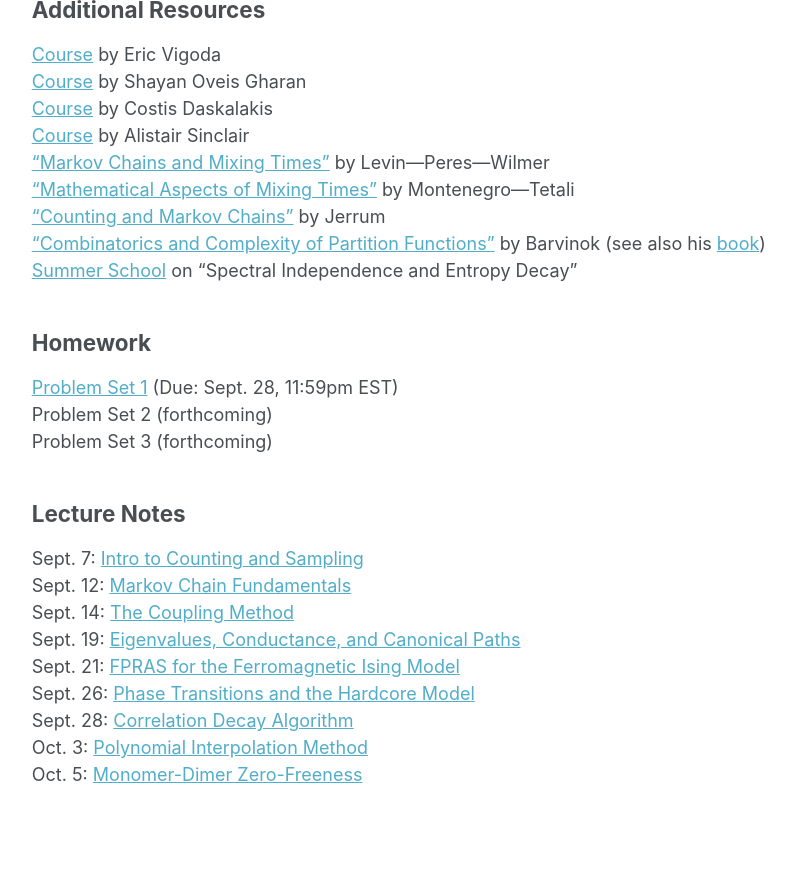
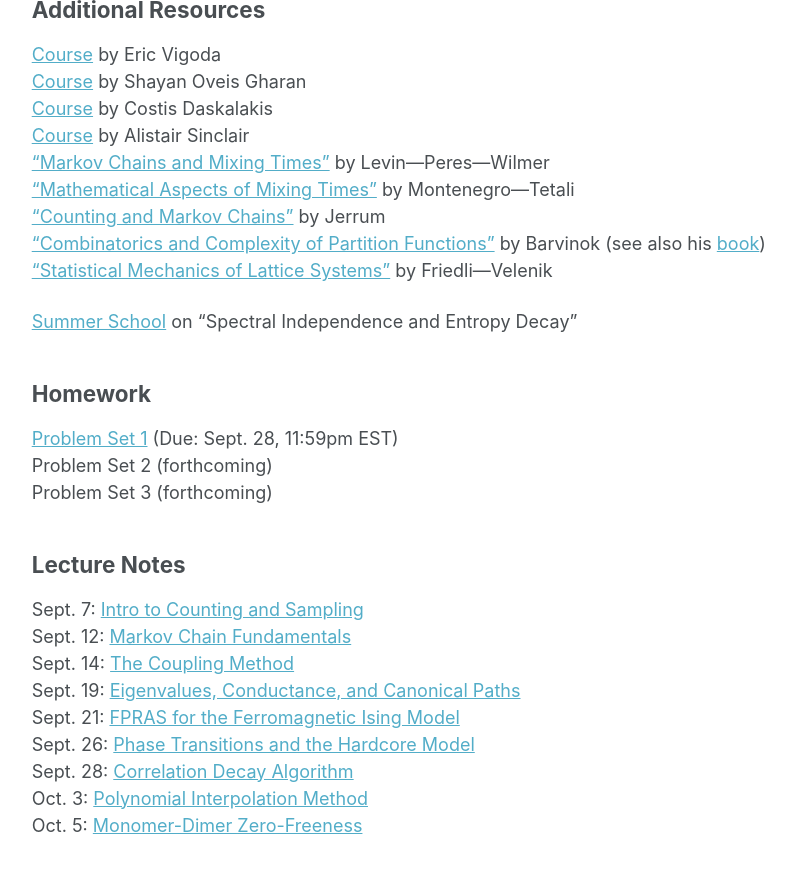
Before and after one commit to kuikuiliu/kuikuiliu.github.io, a Jekyll site: the page built from _teaching/fall2023-counting-sampling.md, in a window 1280 px wide and 900 px high, scrolled down 654 px. Shown: the top 873 px of the window, without its empty margins (39-834 px from the left). Built offline with Jekyll 4.4.1, drawn with Linux system fonts in a browser that asks for light colours.

Commit message:
add new resource to stat mech book

```diff
--- a/_teaching/fall2023-counting-sampling.md
+++ b/_teaching/fall2023-counting-sampling.md
@@ -33,6 +33,8 @@ This course introduces the modern theory of algorithms for sampling from high-di
 ["Mathematical Aspects of Mixing Times"](https://tetali.math.gatech.edu/PUBLIS/survey.pdf) by Montenegro&mdash;Tetali <br />
 ["Counting and Markov Chains"](https://www.math.cmu.edu/~af1p/Teaching/MCC17/Papers/JerrumBook) by Jerrum <br />
 ["Combinatorics and Complexity of Partition Functions"](https://dept.math.lsa.umich.edu/~barvinok/notespartition.pdf) by Barvinok (see also his [book](https://books.google.com/books/about/Combinatorics_and_Complexity_of_Partitio.html?id=9LlZDgAAQBAJ)) <br />
+["Statistical Mechanics of Lattice Systems"](https://www.unige.ch/math/folks/velenik/smbook/) by Friedli&mdash;Velenik <br />
+
 [Summer School](https://sites.cs.ucsb.edu/~vigoda/School/) on "Spectral Independence and Entropy Decay"
 
 ## Homework
```
Also changed, not shown: 2 other files.
